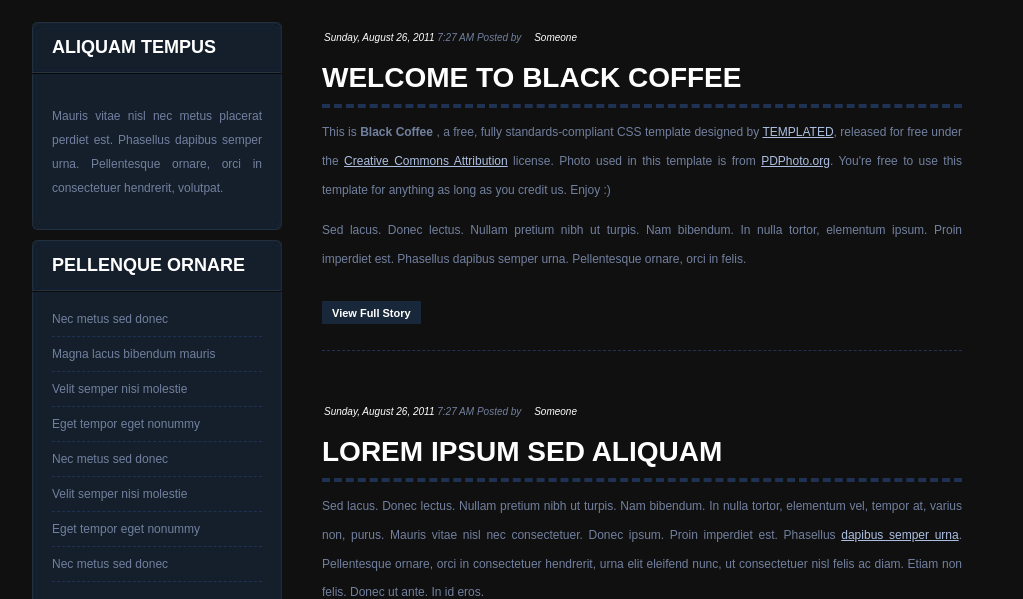
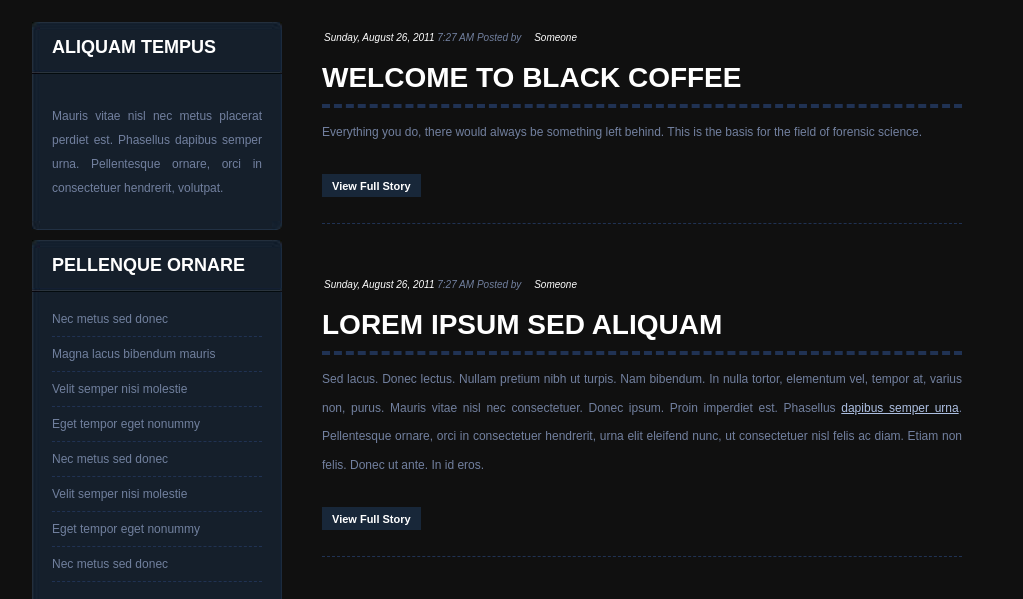
Before and after one commit to someone1230/English-ISP, a plain HTML site: page index.html in a window 1280 px wide. Shown: the part 178-777 px from the top of the page, without its empty margins (128-1151 px from the left). Drawn offline with Linux system fonts and the light colour scheme.

Commit message:
Update index.html

```diff
--- a/index.html
+++ b/index.html
@@ -46,8 +46,7 @@ Released   : 20110707
 					<p class="meta"><span class="date">Sunday, August 26, 2011</span> 7:27 AM Posted by <a href="#">Someone</a></p>
 					<h2 class="title"><a href="#">Welcome to Black Coffee </a></h2>
 					<div class="entry">
-						<p>This is <strong>Black Coffee </strong>, a free, fully standards-compliant CSS template designed by <a href="http://templated.co" rel="nofollow">TEMPLATED</a>, released for free under the <a href="http://templated.co/license">Creative Commons Attribution</a> license.  Photo used in this template is from <a href="http://www.pdphoto.org">PDPhoto.org</a>. You're free to use this template for anything as long as you credit us. Enjoy :)</p>
-						<p>Sed lacus. Donec lectus. Nullam pretium nibh ut turpis. Nam bibendum. In nulla tortor, elementum ipsum. Proin imperdiet est. Phasellus dapibus semper urna. Pellentesque ornare, orci in felis. </p>
+						<p>Everything you do, there would always be something left behind. This is the basis for the field of forensic science. </p>
 					</div>
 					<div><a href="#" class="links">View Full Story</a></div>
 				</div>
```
